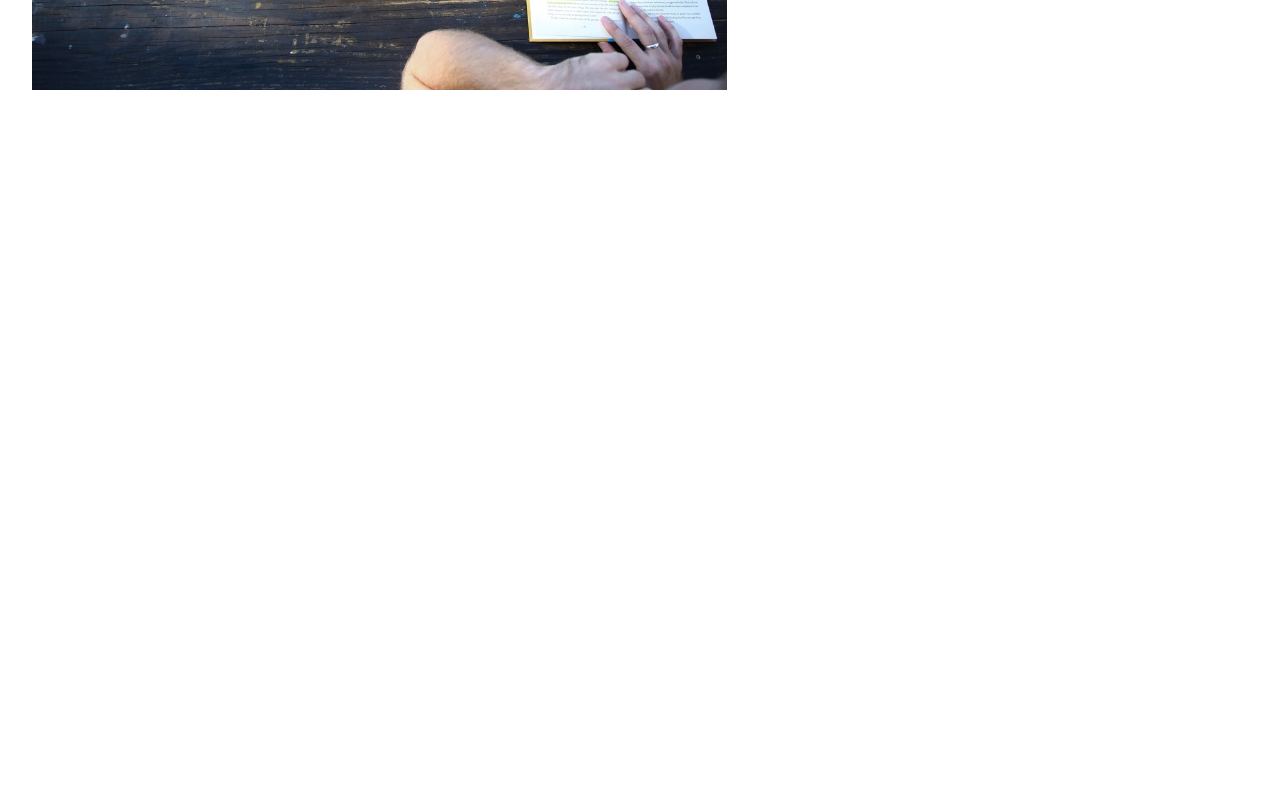
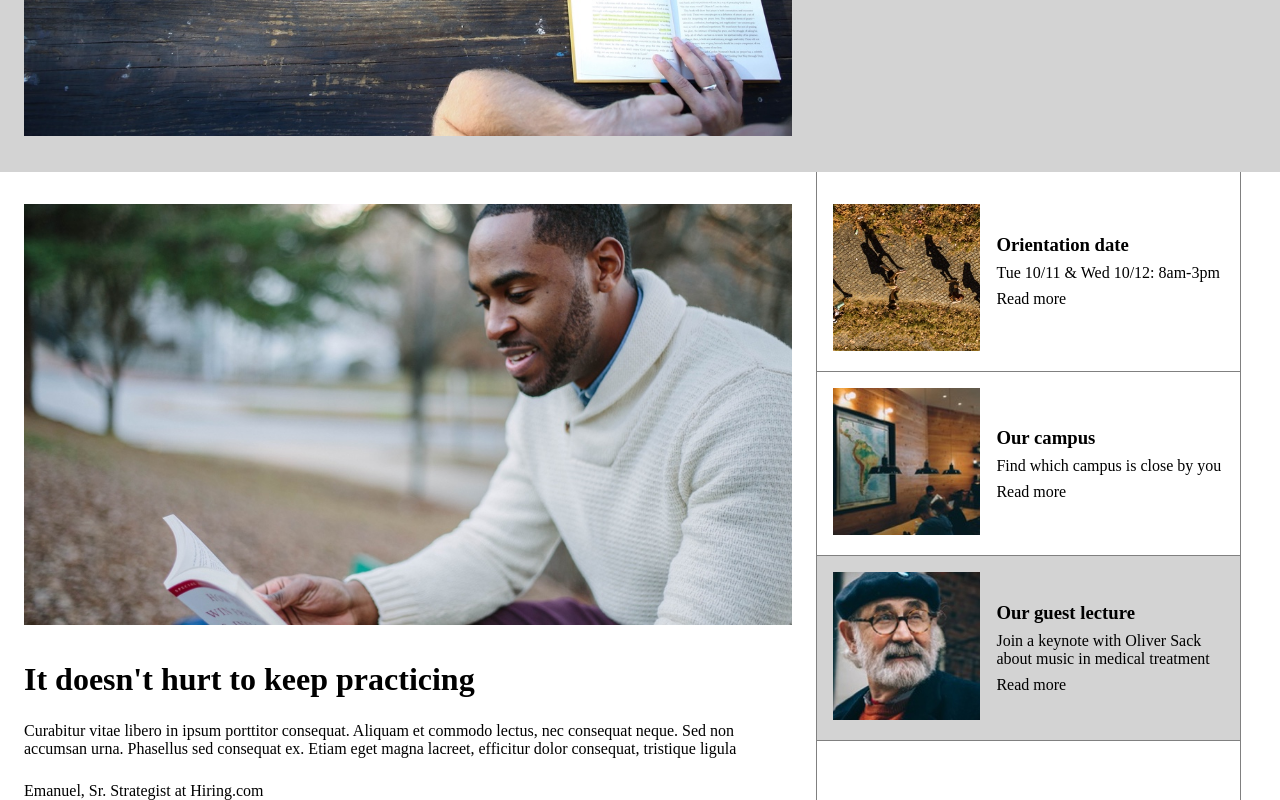
Before and after one commit to freckledlady/Colmar-Academy, a plain HTML site: page index.html in a window 1280 px wide. Shown: the part 528-1328 px from the top of the page. Before the commit the page ends 800 px from the top, so only its background shows below. Drawn offline with Linux system fonts and the light colour scheme.

Commit message:
almost finished information section

```diff
--- a/index.html
+++ b/index.html
@@ -32,6 +32,64 @@
         <h3>Lorem ipsum dolor sit amet, consectetur adipiscing elit.</h3>
         <p>Start Here</p>
       </div>
+    </div>
+
+      <div class = "information">
+        <div id = "info-main">
+          <div id = "info-main-img">
+            <img src = "./resources/assets/images/information-main.jpg" />
+          </div>
+          <h1>It doesn't hurt to keep practicing</h1>
+          <p>Curabitur vitae libero in ipsum porttitor consequat. Aliquam et commodo lectus, nec consequat neque. Sed non accumsan urna. Phasellus sed consequat ex. Etiam eget magna lacreet, efficitur dolor consequat, tristique ligula</p>
+          <p class = "small">Emanuel, Sr. Strategist at Hiring.com</p>
+        </div>
+
+        <div id = "info-side">
+
+          <div class = "side-sec">
+
+            <div class = "side-img" id = "top-side">
+              <img src = "./resources/assets/images/information-orientation.jpg" />
+            </div>
+
+            <div class = "side-text">
+              <h3>Orientation date</h3>
+              <p> Tue 10/11 & Wed 10/12: 8am-3pm </p>
+              <p class = "small read">Read more</p>
+            </div>
+
+          </div>
+
+          <div class = "side-sec">
+
+            <div class = "side-img">
+              <img src = "./resources/assets/images/information-campus.jpg" />
+            </div>
+
+            <div class = "side-text">
+              <h3>Our campus</h3>
+              <p>Find which campus is close by you</p>
+              <p class = "small read">Read more</p>
+            </div>
+
+          </div>
+
+          <div class = "side-sec" id = "guest">
+
+            <div class = "side-img">
+              <img src = "./resources/assets/images/information-guest-lecture.jpg" />
+            </div>
+
+            <div class = "side-text">
+              <h3>Our guest lecture</h3>
+              <p>Join a keynote with Oliver Sack about music in medical treatment</p>
+              <p class = "small read">Read more</p>
+            </div>
+
+          </div>
+
+        </div>
+
 
     </div>
   </body>
--- a/resources/css/style.css
+++ b/resources/css/style.css
@@ -2,6 +2,10 @@ html {
   font-size: 16px;
 }
 
+* {
+  margin: 0;
+  padding: 0;
+}
 
 
 /* Header */
@@ -34,13 +38,14 @@ header nav li {
 /* Banner */
 
 .banner {
+  background-color: lightgray;
   display: flex;
   align-items: center;
 }
 
 #banner-img-div {
   margin: 2rem 2.5rem 2rem 1.5rem;
-  width: 55%;
+  width: 60%;
 }
 
 #banner-img-div img {
@@ -53,4 +58,75 @@ header nav li {
   color: white;
   padding-top: .5rem;
   padding-bottom: .5rem;
+  text-align: center;
 }
+
+/* Information */
+
+.information {
+  display: flex;
+}
+
+
+#info-main {
+  width: 60%;
+  margin-left: 1.5rem;
+  margin-right: 1.5rem;
+}
+
+#info-main img {
+  width: 100%;
+  margin-bottom: 2rem;
+  margin-top: 2rem;
+}
+
+#info-main h1 {
+  margin-bottom: 1.5rem;
+}
+
+#info-main .small {
+  margin-top: 1.5rem;
+}
+
+#info-side {
+  border-left: 1px solid gray;
+  border-right: 1px solid gray;
+}
+
+.side-sec {
+  width: 26.4375rem;
+  display: flex;
+  align-items: center;
+  border-bottom: 1px solid gray;
+}
+
+.side-img{
+  width: 35%;
+  margin: 1rem;
+  display: inline-block;
+}
+
+#top-side {
+  margin-top: 2rem;
+}
+
+.side-img img {
+  width: 100%;
+  height: 100%;
+}
+
+.side-text {
+  width: 15.2875rem;
+}
+
+.side-text h3 {
+  margin-bottom: 0.5rem;
+}
+
+.side-text .read {
+  margin-top: 0.5rem;
+}
+
+#guest {
+  background-color: lightgray;
+}
```
